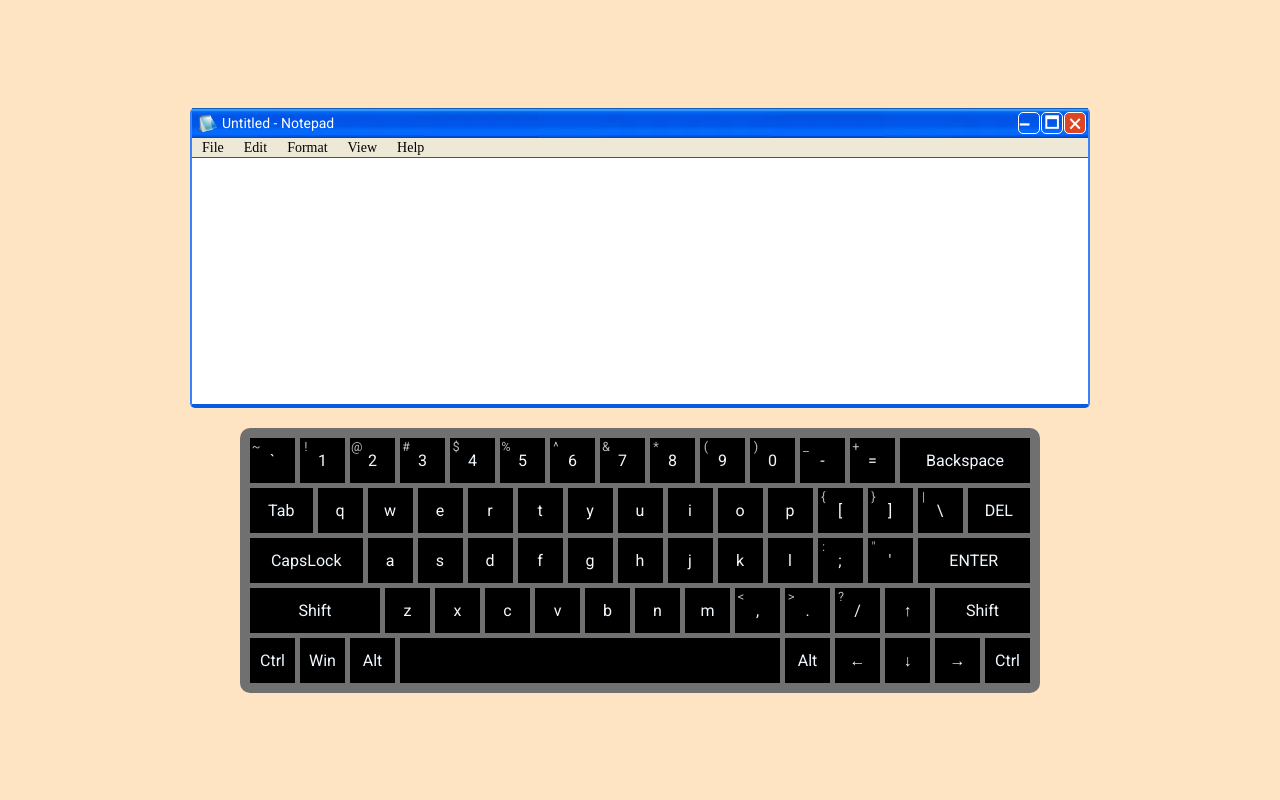
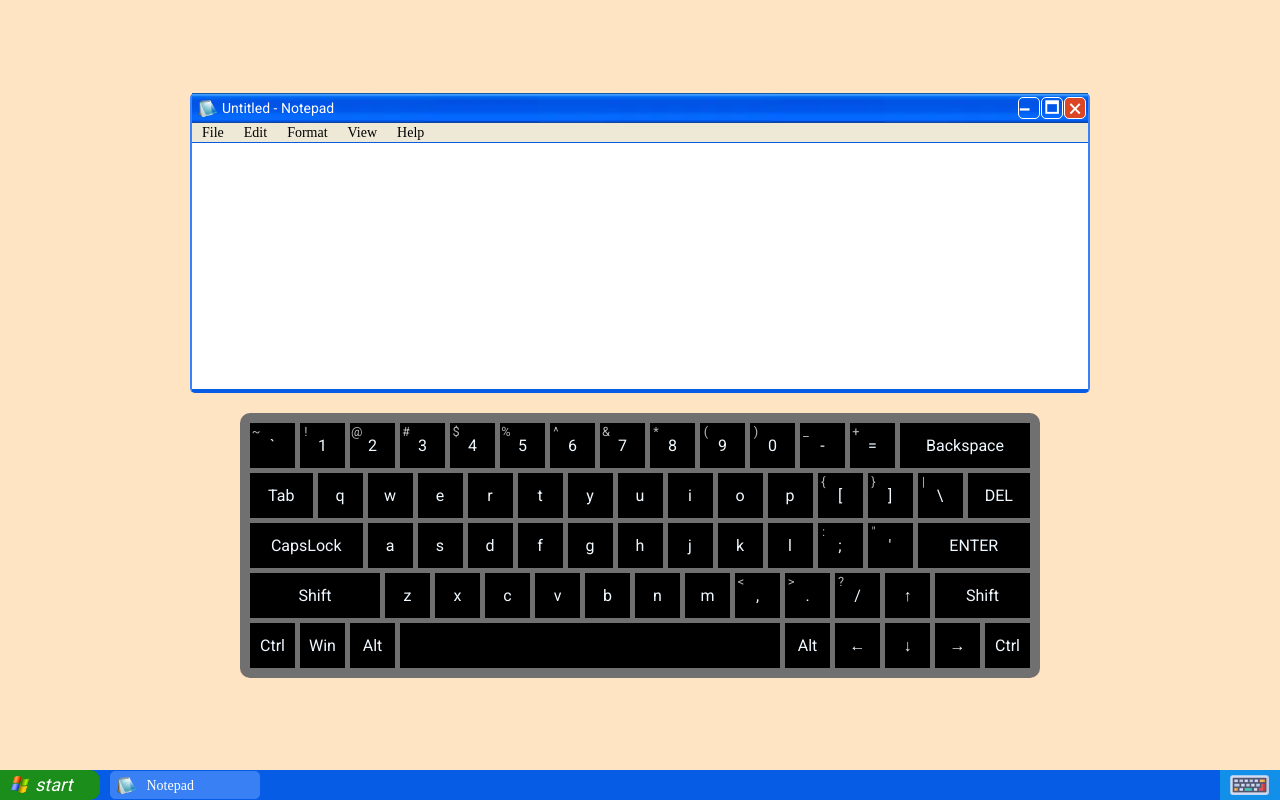
Before and after one commit to mracoon/virtual-keyboard, a website with bundled scripts: page index.html in a window 1280 px wide. Built offline with nearby package versions, Linux system fonts and the light colour scheme.

Commit message:
feat: add task bar

```diff
--- a/scripts/buildLayout.js
+++ b/scripts/buildLayout.js
@@ -1,3 +1,5 @@
+import buildTaskBar from './buildTaskBar.js';
+
 const buildLayout = () => {
   const bodyElem = document.querySelector('body');
   const containerElem = document.createElement('div');
@@ -79,6 +81,7 @@
   containerElem.append(keyboardElem);
   // **********************keyboard end*******************************
   bodyElem.append(containerElem);
+  buildTaskBar();
 };
 
 export default buildLayout;
--- /dev/null
+++ b/scripts/buildTaskBar.js
@@ -0,0 +1,37 @@
+const buildTaskBar = () => {
+  const body = document.querySelector('body');
+
+  const taskBar = document.createElement('div');
+  taskBar.classList.add('task-bar');
+
+  const startBtn = document.createElement('div');
+  startBtn.classList.add('start-btn');
+  startBtn.textContent = 'start';
+  taskBar.append(startBtn);
+
+  const windowsContainer = document.createElement('div');
+  windowsContainer.classList.add('windows-container');
+
+  const notepadTab = document.createElement('div');
+  notepadTab.classList.add('notepad-tab');
+  notepadTab.textContent = 'Notepad';
+  windowsContainer.append(notepadTab);
+
+  const lang = document.createElement('div');
+  lang.classList.add('lang');
+  windowsContainer.append(lang);
+  taskBar.append(windowsContainer);
+
+  const iconsContainer = document.createElement('div');
+  iconsContainer.classList.add('icons-container');
+
+  const keyboardIcon = document.createElement('div');
+  keyboardIcon.classList.add('keyboard-icon');
+
+  iconsContainer.append(keyboardIcon);
+  taskBar.append(iconsContainer);
+
+  body.append(taskBar);
+};
+
+export default buildTaskBar;
--- a/style.css
+++ b/style.css
@@ -230,6 +230,7 @@
   position: relative;
   padding-right: 2px;
   padding-left: 30px;
+  user-select: none;
 }
 
 .notepad__header::before,
@@ -288,6 +289,7 @@
   margin: 0;
   padding: 0;
   font-size: 14px;
+  user-select: none;
 
 }
 
@@ -359,3 +361,94 @@
 
   width: 95px;
 }
+
+/*------------------------------------------------*/
+.task-bar {
+  background-color: #075ce5;
+  width: 100%;
+  height: 30px;
+  display: flex;
+  align-items: center;
+  justify-content: space-between;
+  user-select: none;
+}
+
+.start-btn {
+  background-color: #1a8d1a;
+  font-family: 'Roboto';
+
+  font-style: normal;
+
+  font-size: 18px;
+  font-weight: 500;
+  color: white;
+  font-style: italic;
+  position: relative;
+  height: 30px;
+  padding-left: 35px;
+  vertical-align: middle;
+  line-height: 30px;
+  width: 110px;
+
+  border-top-right-radius: 10px;
+  border-bottom-right-radius: 10px;
+  cursor: pointer;
+
+}
+
+.start-btn::before {
+  position: absolute;
+  top: 5px;
+  left: 10px;
+  content: '';
+  width: 20px;
+  height: 20px;
+  background: url('./assets/win-logo.png');
+  background-repeat: no-repeat;
+  background-size: contain;
+}
+
+.icons-container {
+  background-color: #1290e9;
+  height: 100%;
+
+  display: flex;
+  align-items: center;
+  justify-content: space-between;
+  column-gap: 10px;
+  padding: 0 10px;
+}
+
+.keyboard-icon {
+  background: url('./assets/keyboard128.png') no-repeat;
+  background-size: contain;
+  height: 20px;
+  width: 40px;
+}
+
+.windows-container {
+  color: white;
+  padding: 0 10px;
+  width: 100%;
+  display: flex;
+  justify-content: space-between;
+  align-items: center;
+}
+
+.notepad-tab {
+  cursor: pointer;
+  position: relative;
+  line-height: 28px;
+  background-color: #3980f4;
+
+  width: 150px;
+  height: 28px;
+  border-radius: 5px;
+  border: 1px solid #3980f4;
+  font-size: 14px;
+  padding-left: 35px;
+}
+
+.notepad-tab::before {
+  top: 2.5px;
+}
```
